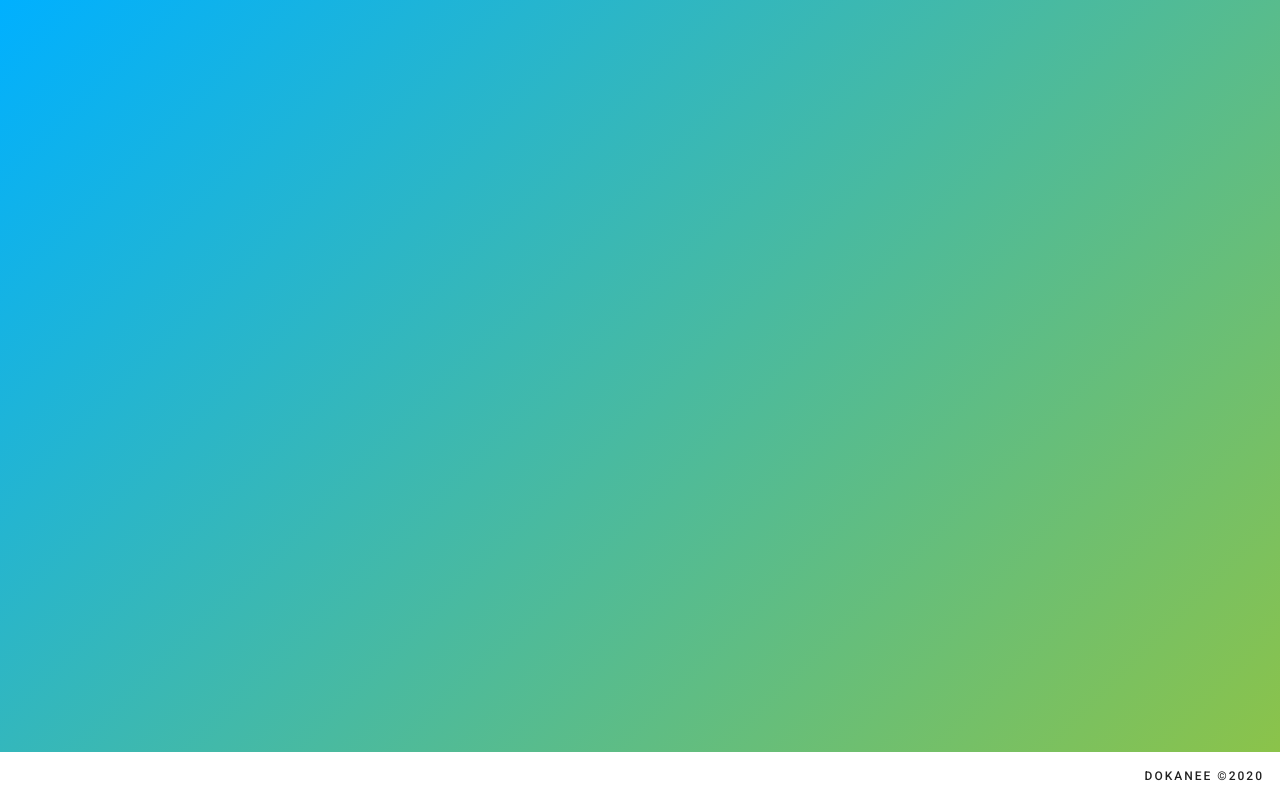
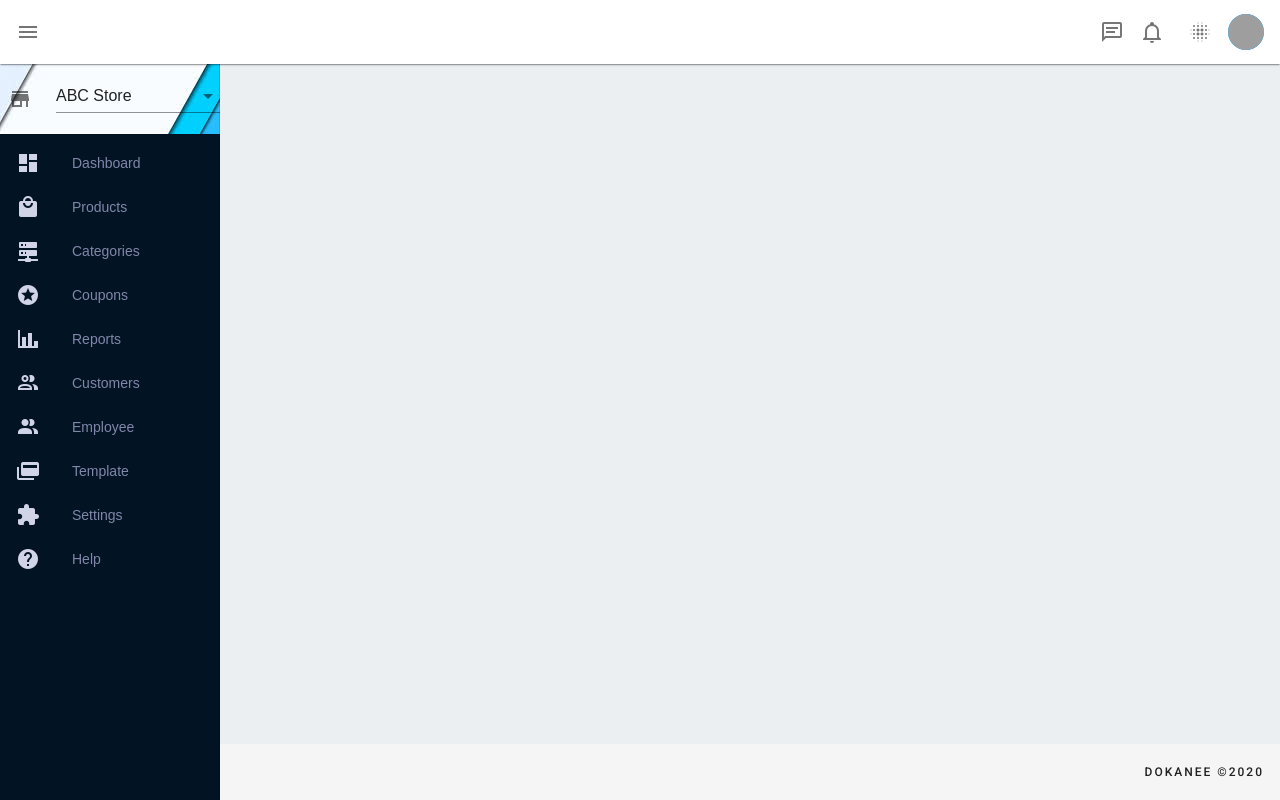
Before and after one commit to Dokanee/Dokanee-Frontend, a Vue app in the folder control panel/: page /#/user in a window 1280 px wide. Built offline with nearby package versions, Linux system fonts and the light colour scheme; grey boxes are pictures that could not be loaded.

Commit message:
profile updated

```diff
--- a/control panel/src/components/DcpNavDrawer.vue
+++ b/control panel/src/components/DcpNavDrawer.vue
@@ -22,16 +22,15 @@
                   <v-card width='250'>
                     <v-list>
                       <v-list-item href="#/user/profile">
-                        <v-list-item-avatar>
+                       <v-list-item-avatar>
                           <img
                             src="https://www.w3schools.com/howto/img_avatar.png"
                             alt="John"
                           >
                         </v-list-item-avatar>
-
                         <v-list-item-content>
                           <v-list-item-title>Abdullah Al Habib</v-list-item-title>
-                          <v-list-item-subtitle>see your profile</v-list-item-subtitle>
+                          <v-list-item-subtitle>See your profile</v-list-item-subtitle>
                         </v-list-item-content>
                       </v-list-item>
                     </v-list>
@@ -130,8 +129,8 @@ export default {
       ],
       option: 1,
       options: [
-          { title: 'Edit Profile',href:"/user/edit-profile", icon: 'mdi-account-multiple'},
-          { title: 'Settings',href:"/user/settings", icon: 'mdi-puzzle'},
+          { title: 'Edit Profile',href:"/user/edit-profile", icon: 'mdi-account-edit'},
+          { title: 'Settings',href:"/user/settings", icon: 'mdi-cogs'},
           { title: 'Sign Out',href:"/auth/signout", icon: 'mdi-logout'}
       ]
     }
--- a/control panel/src/components/routes/userprofile/Profile.vue
+++ b/control panel/src/components/routes/userprofile/Profile.vue
@@ -0,0 +1,20 @@
+<template>
+      <v-card class="mx-auto" max-width="1000" tile>
+          <v-img height="200" src="https://cdn.vuetifyjs.com/images/cards/server-room.jpg"></v-img>
+          <v-row style="margin:2.5%;position:absolute; top: 130px">
+
+                      <v-list-item>
+                       <v-list-item-avatar size="100">
+                          <img
+                            src="https://www.w3schools.com/howto/img_avatar.png"
+                            alt="John"
+                          >
+                        </v-list-item-avatar>
+                        <v-list-item-content>
+                          <v-list-item-title class="title" style="margin-top:20px;">Injamamul Haque Sonet</v-list-item-title>
+                          <v-list-item-subtitle>Software Engineer | dokanee</v-list-item-subtitle>
+                        </v-list-item-content>
+                      </v-list-item>
+        </v-row>
+      </v-card>
+    </template>
--- a/control panel/src/views/UserProfile.vue
+++ b/control panel/src/views/UserProfile.vue
@@ -1,8 +1,9 @@
 <template>
-<div>
+<div id="app" >
     <v-app >
+       <dcp-nav-drawer></dcp-nav-drawer>
         <v-main>
-            <v-container class="pa-0 fill-height signupin-bg"  fluid>
+            <v-container class="pa-0 fill-height blue-grey lighten-5"  fluid>
                 <v-row class="fill-height">
                     <v-col>
                         <transition name="fade">
@@ -12,25 +13,18 @@
                 </v-row>
             </v-container>
         </v-main>
-        <v-footer class="py-2 transparent" color=''>
+        <v-footer class="py-3">
             <span class="ml-auto overline">Dokanee &copy;2020</span>
         </v-footer>
     </v-app>
 </div>
-
 </template>
 <script>
+import DcpNavDrawer from '@/components/DcpNavDrawer.vue'
+
 export default {
-
+    components: {
+   'dcp-nav-drawer' : DcpNavDrawer
+  }
 }
 </script>
-<style scoped>
-.signupin-bg{
-    background: #ebeef0;
-    background: -webkit-linear-gradient(-45deg,#00b0ff ,#8bc34a);
-}
-.tansparent{
-    background: transparent !important;
-    color: white !important;
-}
-</style>
```
